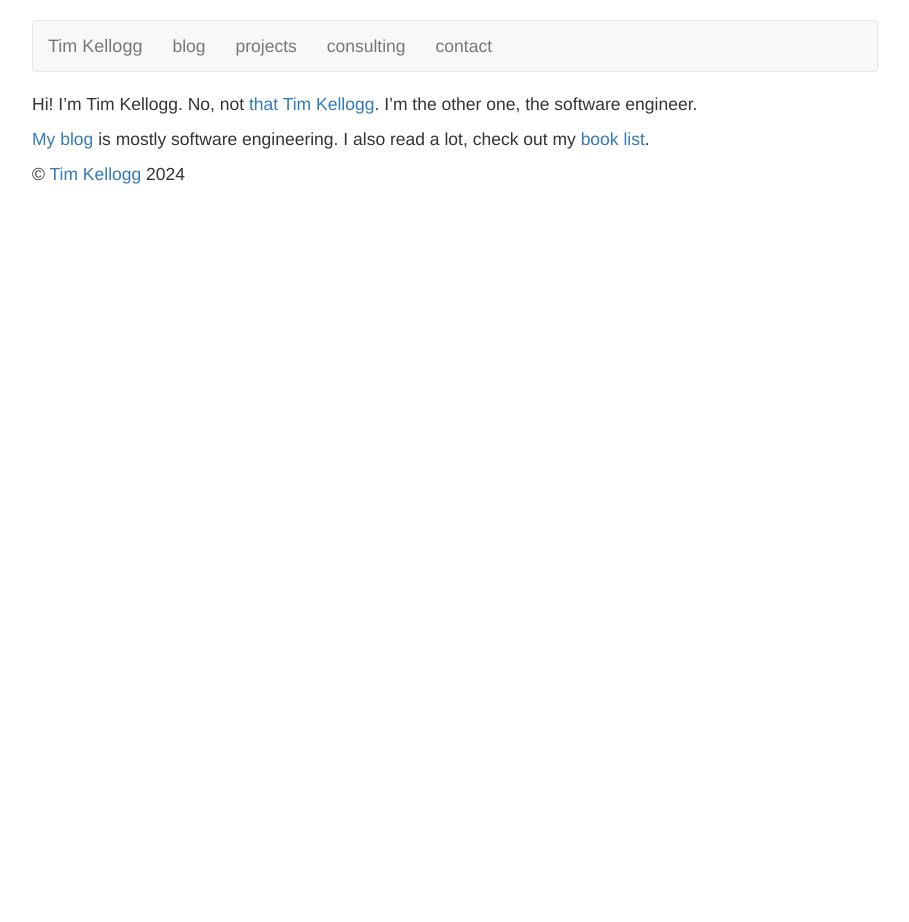
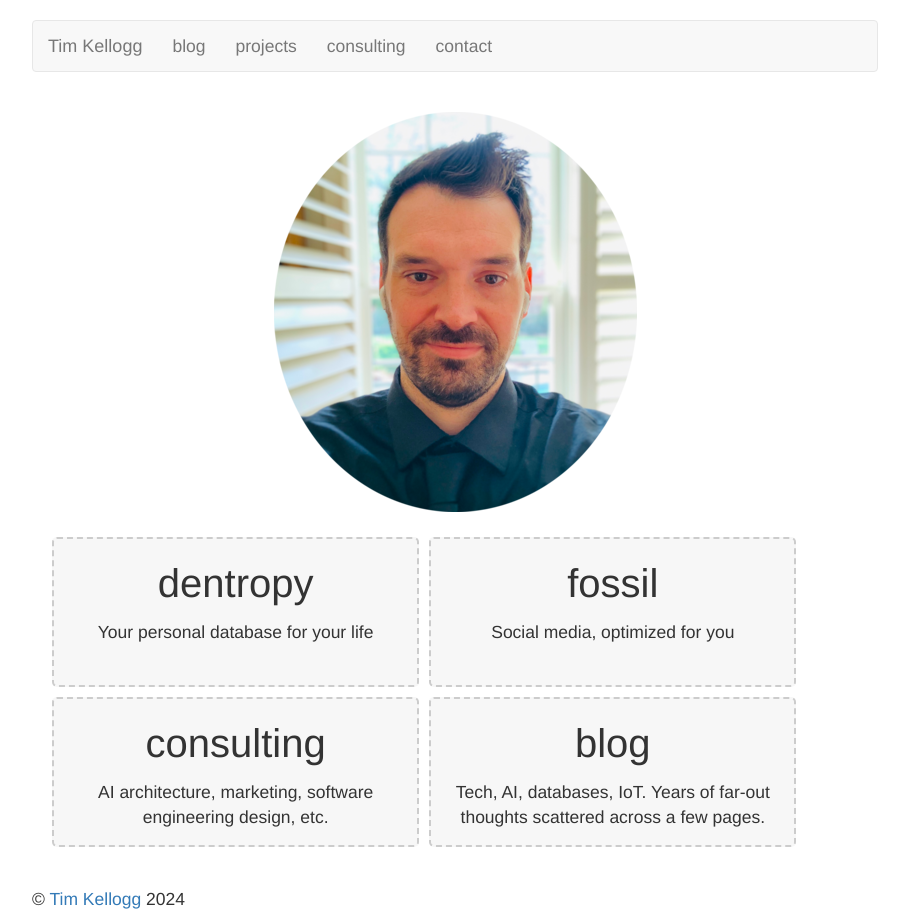
Before and after one commit to tkellogg/tkellogg.github.com, a Jekyll site: the page built from index.markdown, in a window 1280 px wide. Shown: the whole page, without its empty margins (185-1094 px from the left). Built offline with Jekyll 4.4.1, drawn with Linux system fonts in a browser that asks for light colours; before the commit the page ends 900 px from its top, so only the background shows below that.

Commit message:
Redo homepage; update gems

```diff
--- a/css/screen.css
+++ b/css/screen.css
@@ -140,3 +140,42 @@ img[src~="inline"] {
   padding-top: 1rem;
   padding-bottom: 2rem;
 }
+
+/* default styles for desktop and larger screens */
+.container {
+  width: 100%;
+  display: block;
+}
+
+.column {
+  width: 45%;
+  float: left;
+}
+
+.card {
+  border-radius: 5px;
+  border-width: 2px;
+  border-color: #ccc;
+  border-style: dashed;
+  background-color: #f7f7f7;
+  margin: 0.5rem;
+  padding 0.25rem;
+  min-height: 15rem;
+
+  display: inline-block;
+  text-align: center;
+
+  color: #333;
+  text-decoration: none;
+}
+.card:hover {
+  color: #888;
+  text-decoration: none;
+}
+
+@media only screen and (max-width: 768px) {
+.column {
+  width: 100%;
+  float: left;
+}
+}
--- a/index.markdown
+++ b/index.markdown
@@ -3,6 +3,27 @@ layout: default
 title: Home
 ---
 
-Hi! I'm Tim Kellogg. No, not [that Tim Kellogg](http://timkellogg.com). I'm the other one, the software engineer.
+<div style="display: flex; justify-content: center; padding: 2rem">
+	<img src="/images/2022-primary-avatar-circle.png" />
+</div>
 
-[My blog]({% link blog/index.html %}) is mostly software engineering. I also read a lot, check out my [book list]({% link books/index.md %}).
+<div class="container">
+	<a href="https://www.getdentropy.com" class="column card">
+		<h1>dentropy</h1>
+		<p>Your personal database for your life</p>
+	</a>
+	<a href="https://fossil-social.com" class="column card">
+		<h1>fossil</h1>
+		<p>Social media, optimized for you</p>
+	</a>
+	<a href="/projects/consulting" class="column card">
+		<h1>consulting</h1>
+		<p>AI architecture, marketing, software engineering design, etc.</p>
+	</a>
+	<a href="/blog" class="column card">
+		<h1>blog</h1>
+		<p>Tech, AI, databases, IoT. Years of far-out thoughts scattered across a few pages.</p>
+	</a>
+</div>
+
+<p>&nbsp;</p>
```
Also changed, not shown: Gemfile.lock, images/2022-primary-avatar-circle.png (added), images/twigs-4211837_960_720.jpg (added), 1 other file.
